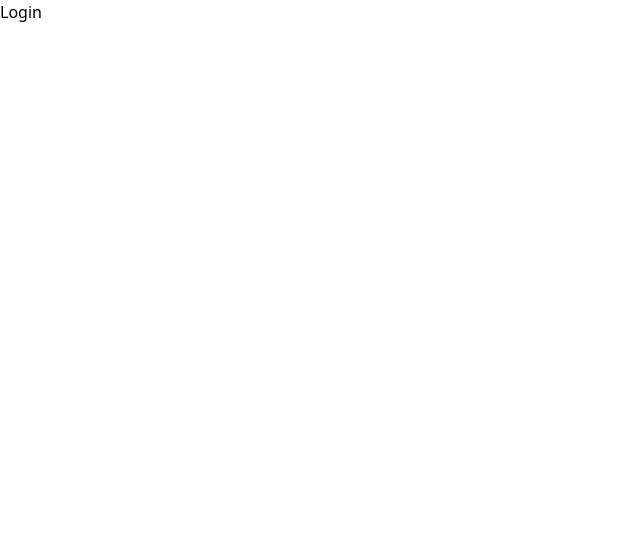
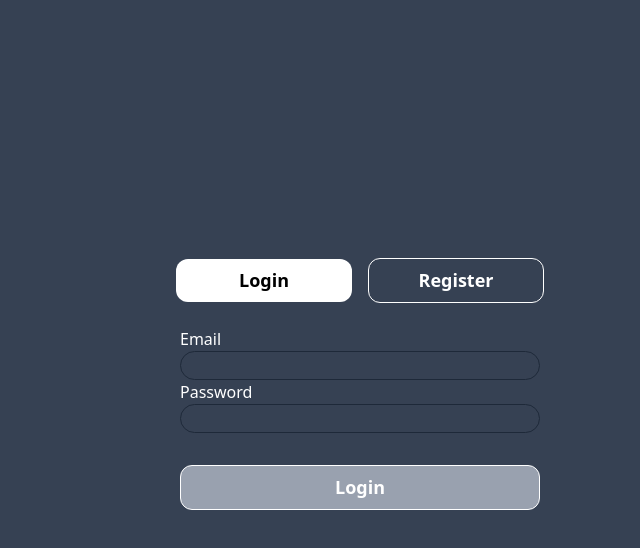
Before and after one commit to Niyonagize6369/portfolio-next, a Next.js app: page /auth/login in a window 1280 px wide. Shown: the top 548 px of the page, without its empty margins (0-640 px from the left). Built offline with nearby package versions, Linux system fonts and the light colour scheme; no server answers.

Commit message:
next app pushed

```diff
--- a/app/admin/page.tsx
+++ b/app/admin/page.tsx
@@ -1,14 +1,22 @@
-"use client"
-import React, { useState } from 'react';
+"use client";
+import React, { useEffect, useState } from "react";
+import { useRouter } from "next/navigation"; // ✅ missing import
 import Login from "@/components/Logins";
 import Signup from "@/components/Signup";
+import { isAdmin } from "@/utils/auth"; // ✅ good import
 
 function Page() {
-    const [activeComponent, setActiveComponent] = useState("login"); // default to login
+  const [activeComponent, setActiveComponent] = useState("login");
+  const router = useRouter();
+
+  useEffect(() => {
+    if (!isAdmin()) {
+      router.push("/auth/login");
+    }
+  }, []);
 
   return (
     <div className="bg-gray-700 min-h-screen flex flex-col lg:flex-row text-white items-center justify-evenly lg:justify-between text-24px px-20">
-            {/* <p className="text-48px text-center w-1/2">Welcome</p> */}
       <div className="w-1/2">
         <div className="flex items-center justify-center gap-4 mb-6">
           <button
@@ -33,7 +41,6 @@ function Page() {
           </button>
         </div>
 
-                {/* Conditional rendering of components */}
         {activeComponent === "login" && <Login />}
         {activeComponent === "signup" && <Signup />}
       </div>
--- a/app/auth/login/page.tsx
+++ b/app/auth/login/page.tsx
@@ -1,8 +1,43 @@
-import React from 'react';
+"use client"
+import React, { useState } from 'react';
+import Login from "@/components/Logins";
+import Signup from "@/components/Signup";
 
 function Page() {
+    const [activeComponent, setActiveComponent] = useState("login"); // default to login
+
     return (
-        <div>Login</div>
+        <div className="bg-gray-700 min-h-screen flex flex-col lg:flex-row text-white items-center justify-evenly lg:justify-between text-24px px-20">
+            {/* <p className="text-48px text-center w-1/2">Welcome</p> */}
+            <div className="w-1/2">
+                <div className="flex items-center justify-center gap-4 mb-6">
+                    <button
+                        onClick={() => setActiveComponent("login")}
+                        className={`w-44 px-6 py-2 rounded-xl text-[18px] font-bold transition-colors duration-700 ${
+                            activeComponent === "login"
+                                ? "bg-white text-black hover:bg-gray hover:text-white hover:border"
+                                : "bg-gray text-white border border-white hover:bg-white hover:text-black"
+                        }`}
+                    >
+                        Login
+                    </button>
+                    <button
+                        onClick={() => setActiveComponent("signup")}
+                        className={`w-44 px-6 py-2 rounded-xl text-[18px] font-bold transition-colors duration-700 ${
+                            activeComponent === "signup"
+                                ? "bg-white text-black hover:bg-gray hover:text-white hover:border"
+                                : "bg-gray text-white border border-white hover:bg-white hover:text-black"
+                        }`}
+                    >
+                        Register
+                    </button>
+                </div>
+
+                {/* Conditional rendering of components */}
+                {activeComponent === "login" && <Login />}
+                {activeComponent === "signup" && <Signup />}
+            </div>
+        </div>
     );
 }
 
--- /dev/null
+++ b/app/forgot-password/page.tsx
@@ -0,0 +1,57 @@
+"use client";
+import { useState } from "react";
+
+const ForgotPasswordPage = () => {
+  const [email, setEmail] = useState("");
+  const [message, setMessage] = useState("");
+
+  const handleSubmit = async (e: React.FormEvent) => {
+    e.preventDefault();
+    setMessage("");
+
+    try {
+      const res = await fetch(
+        `${process.env.NEXT_PUBLIC_BACKEND_URL}/auth/forgot-password`,
+        {
+          method: "POST",
+          headers: { "Content-Type": "application/json" },
+          body: JSON.stringify({ email }),
+        }
+      );
+
+      const data = await res.json();
+      if (res.ok) {
+        setMessage("✅ Reset link sent to your email.");
+      } else {
+        setMessage(`❌ ${data.message}`);
+      }
+    } catch (err) {
+      setMessage("⚠️ Something went wrong. Try again later.");
+    }
+  };
+
+  return (
+    <div className="min-h-screen flex flex-col items-center justify-center">
+      <form onSubmit={handleSubmit} className="space-y-4">
+        <h1 className="text-xl font-bold">Forgot Password</h1>
+        <input
+          type="email"
+          placeholder="Your email"
+          className="p-2 border rounded"
+          value={email}
+          onChange={(e) => setEmail(e.target.value)}
+          required
+        />
+        <button
+          type="submit"
+          className="bg-blue-500 text-white px-4 py-2 rounded"
+        >
+          Send Reset Link
+        </button>
+        {message && <p className="text-sm">{message}</p>}
+      </form>
+    </div>
+  );
+};
+
+export default ForgotPasswordPage;
--- /dev/null
+++ b/app/reset-password/page.tsx
@@ -0,0 +1,57 @@
+"use client";
+import { useParams } from "next/navigation";
+import { useState } from "react";
+
+const ResetPasswordPage = () => {
+  const { token } = useParams();
+  const [newPassword, setNewPassword] = useState("");
+  const [message, setMessage] = useState("");
+
+  const handleReset = async (e: React.FormEvent) => {
+    e.preventDefault();
+
+    try {
+      const res = await fetch(
+        `${process.env.NEXT_PUBLIC_BACKEND_URL}/auth/reset-password/${token}`,
+        {
+          method: "POST",
+          headers: { "Content-Type": "application/json" },
+          body: JSON.stringify({ newPassword }),
+        }
+      );
+      const data = await res.json();
+      if (res.ok) {
+        setMessage("✅ Password reset successfully. You can log in now.");
+      } else {
+        setMessage(`❌ ${data.message}`);
+      }
+    } catch (err) {
+      setMessage("⚠️ Error resetting password.");
+    }
+  };
+
+  return (
+    <div className="min-h-screen flex flex-col items-center justify-center">
+      <form onSubmit={handleReset} className="space-y-4">
+        <h1 className="text-xl font-bold">Reset Your Password</h1>
+        <input
+          type="password"
+          placeholder="New password"
+          className="p-2 border rounded"
+          value={newPassword}
+          onChange={(e) => setNewPassword(e.target.value)}
+          required
+        />
+        <button
+          type="submit"
+          className="bg-green-600 text-white px-4 py-2 rounded"
+        >
+          Reset Password
+        </button>
+        {message && <p className="text-sm">{message}</p>}
+      </form>
+    </div>
+  );
+};
+
+export default ResetPasswordPage;
--- a/components/Blogs.tsx
+++ b/components/Blogs.tsx
@@ -1,3 +1,4 @@
+"use client";
 import React from "react";
 import Image from "next/image";
 import Link from "next/link";
--- a/components/Logins.tsx
+++ b/components/Logins.tsx
@@ -1,43 +1,46 @@
-"use client"
-import React, { useState } from 'react';
+"use client";
+import React, { useState } from "react";
 
 function Login() {
-    const [email, setEmail] = useState('');
-    const [password, setPassword] = useState('');
-    const [errorMsg, setErrorMsg] = useState('');
+  const [email, setEmail] = useState("");
+  const [password, setPassword] = useState("");
+  const [errorMsg, setErrorMsg] = useState("");
   const apiUrl = process.env.NEXT_PUBLIC_BACKEND_URL;
 
   const handleSubmit = async (e: any) => {
     e.preventDefault();
-        setErrorMsg('');
+    setErrorMsg("");
 
     try {
       const res = await fetch(`${apiUrl}/auth/login`, {
-                method: 'POST',
+        method: "POST",
         headers: {
-                    'Content-Type': 'application/json',
+          "Content-Type": "application/json",
         },
         body: JSON.stringify({ email, password }),
       });
 
       if (res.ok) {
-                const {data} = await res.json();
-                console.log('Login successful:', data.token);
-                localStorage.setItem('token', data.token);
+        const { data } = await res.json();
+        console.log("Login successful:", data.token);
+        localStorage.setItem("token", data.token);
+        localStorage.setItem("role", data.user.role);
 
-                // if (typeof window !== 'undefined') {
-                //     if (data.role === 'admin') {
-                //         window.location.href = '/';
-                //     } else {
-                //         window.location.href = '/admin/dashboard';
-                //     }
-                // }
+        if (typeof window !== "undefined") {
+          if (data.role === "admin") {
+            window.location.href = "/admin/dashboard";
+            // localStorage.setItem("role", "admin");
+          } else {
+            window.location.href = "/blogs";
+            // localStorage.setItem("role", "user");
+          }
+        }
       } else {
         const errData = await res.json();
-                setErrorMsg(errData.message || 'Login failed');
+        setErrorMsg(errData.message || "Login failed");
       }
     } catch (error) {
-            setErrorMsg('Network error');
+      setErrorMsg("Network error");
       console.error(error);
     }
   };
@@ -45,8 +48,10 @@ function Login() {
   return (
     <div className="flex flex-col items-center justify-center">
       <form className="items-center" onSubmit={handleSubmit}>
-
-                <label htmlFor="email" className="text-[16px] text-grey">Email</label><br/>
+        <label htmlFor="email" className="text-[16px] text-grey">
+          Email
+        </label>
+        <br />
         <input
           type="email"
           id="email"
@@ -55,9 +60,13 @@ function Login() {
           value={email}
           onChange={(e) => setEmail(e.target.value)}
           required
-                /><br/>
+        />
+        <br />
 
-                <label htmlFor="password" className="text-[16px] text-grey">Password</label><br/>
+        <label htmlFor="password" className="text-[16px] text-grey">
+          Password
+        </label>
+        <br />
         <input
           type="password"
           id="password"
@@ -66,13 +75,16 @@ function Login() {
           value={password}
           onChange={(e) => setPassword(e.target.value)}
           required
-                /><br/>
+        />
+        <br />
 
         {errorMsg && <p className="text-red-500">{errorMsg}</p>}
 
         <button
           type="submit"
-                    className="bg-gray-400 w-full my-8 text-white-900 border border-white px-6 py-2 rounded-xl text-[18px] font-bold hover:bg-green hover:text-black hover:border-green cursor-pointer transition-colors duration-300"
+          className="bg-gray-400 w-full my-8 text-white-900 border
+           border-white px-6 py-2 rounded-xl text-[18px] font-bold hover:bg-green
+            hover:text-black hover:border-green cursor-pointer transition-colors duration-300"
         >
           Login
         </button>
--- a/components/Signup.tsx
+++ b/components/Signup.tsx
@@ -1,123 +1,113 @@
-import React, { useState } from 'react';
+"use client";
+import React, { useState } from "react";
+import axios from "axios";
 
 function Signup() {
-
   const [formData, setFormData] = useState({
-        firstName: '',
-        lastName: '',
-        email: '',
-        password: '',
-        confirmPassword: '',
+    userName: "",
+    email: "",
+    password: "",
+    role: "user",
     conditions: false,
   });
 
-    // State for errors
-    const [error, setError] = useState('');
+  const [error, setError] = useState("");
+  const [success, setSuccess] = useState("");
 
   // Handle input change
-    function handleChange(e: any) {
+  function handleChange(e: React.ChangeEvent<HTMLInputElement>) {
     const { name, value, type, checked } = e.target;
-        setFormData(prev => ({
+    setFormData((prev) => ({
       ...prev,
-            [name]: type === 'checkbox' ? checked : value,
+      [name]: type === "checkbox" ? checked : value,
     }));
   }
 
   // Form submit handler
-    async function handleSubmit(e: any) {
+  async function handleSubmit(e: React.FormEvent) {
     e.preventDefault();
-        setError('');
+    setError("");
+    setSuccess("");
 
-        // Basic validation
     if (!formData.conditions) {
-            setError('You must agree to the terms and conditions');
-            return;
-        }
-        if (formData.password !== formData.confirmPassword) {
-            setError('Passwords do not match');
+      setError("You must agree to the terms and conditions");
       return;
     }
 
     try {
-            // API to register user
-            const res = await fetch('http://localhost:5000/api/v1/auth/signup', {
-                method: 'POST',
-                headers: { 'Content-Type': 'application/json' },
-                body: JSON.stringify(formData),
+      const { userName, email, password, role } = formData;
+      const username = `${userName}`;
+
+      const res = await axios.post("http://localhost:5000/api/v1/auth/signup", {
+        username,
+        email,
+        password,
+        role,
       });
 
-            if (!res.ok) {
-                const errorData = await res.json();
-                setError(errorData.message || 'Failed to register');
-                return;
+      if (res.status === 201) {
+        setSuccess(
+          "Signup successful! Please check your email to verify your account."
+        );
+        setFormData({
+          userName: "",
+          email: "",
+          password: "",
+          role: "user",
+          conditions: false,
+        });
       }
-
-            // On success, redirect user or show message
-            window.location.href = '/admin';
-        } catch (err) {
-            setError('Something went wrong');
+    } catch (err: any) {
+      console.log("Signup Error:", err.response?.data);
+      if (err.response?.data?.message) {
+        setError(err.response.data.message);
+      } else {
+        setError("Something went wrong. Please try again.");
+      }
     }
   }
 
   return (
     <div className="flex flex-col items-center justify-center">
       <form className="items-center" onSubmit={handleSubmit}>
-
-                <label htmlFor="firstName" className="text-[16px] text-grey">First name</label><br/>
+        <label htmlFor="firstName" className="text-[16px] text-grey">
+          UserName
+        </label>
         <input
           type="text"
-                    id="firstName"
-                    name="firstName"
-                    value={formData.firstName}
+          id="userName"
+          name="userName"
+          value={formData.userName}
           onChange={handleChange}
           className="bg-grey text-white border border-gray-800 rounded-2xl text-[18px] w-90"
           required
-                /><br/>
+        />
 
-                <label htmlFor="lastName" className="text-[16px] text-grey">Last name</label><br/>
-                <input
-                    type="text"
-                    id="lastName"
-                    name="lastName"
-                    value={formData.lastName}
-                    onChange={handleChange}
-                    className="bg-grey-400 text-white border border-gray-800 rounded-2xl  text-[18px] w-90"
-                    required
-                /><br/>
-
-                <label htmlFor="email" className="text-[16px] text-grey">Email</label><br/>
+        <label htmlFor="email" className="text-[16px] text-grey">
+          Email
+        </label>
         <input
           type="email"
           id="email"
           name="email"
           value={formData.email}
           onChange={handleChange}
-                    className="bg-grey text-white border border-gray-800 rounded-2xl  text-[18px] w-90"
+          className="bg-grey text-white border border-gray-800 rounded-2xl text-[18px] w-90"
           required
-                /><br/>
+        />
 
-                <label htmlFor="password" className="text-[16px] text-grey">Password</label><br/>
+        <label htmlFor="password" className="text-[16px] text-grey">
+          Password
+        </label>
         <input
           type="password"
           id="password"
           name="password"
           value={formData.password}
           onChange={handleChange}
-                    className="bg-grey text-white border border-gray-800 rounded-2xl  text-[18px] w-90"
+          className="bg-grey text-white border border-gray-800 rounded-2xl text-[18px] w-90"
           required
-                /><br/>
-
-                <label htmlFor="confirmPassword" className="text-[16px] text-grey">Confirm Password</label><br/>
-                <input
-                    type="password"
-                    id="confirmPassword"
-                    name="confirmPassword"
-                    value={formData.confirmPassword}
-                    onChange={handleChange}
-                    className="bg-grey text-white border border-gray-800 rounded-2xl   text-[18px] w-90"
-                    required
-                /><br/>
-
+        />
         <div className="flex w-[300px] gap-2 pt-8">
           <input
             type="checkbox"
@@ -125,15 +115,18 @@ function Signup() {
             name="conditions"
             checked={formData.conditions}
             onChange={handleChange}
-                        value="Yes"
             required
           />
-                    <label htmlFor="conditions" className="text-[14px] leading-none items-center">
-                     Agree terms and Conditions.
+          <label
+            htmlFor="conditions"
+            className="text-[14px] leading-none items-center"
+          >
+            Agree to terms and conditions.
           </label>
         </div>
 
         {error && <p className="text-red-500 mt-2">{error}</p>}
+        {success && <p className="text-green-500 mt-2">{success}</p>}
 
         <button
           type="submit"
@@ -141,7 +134,6 @@ function Signup() {
         >
           Register
         </button>
-
       </form>
     </div>
   );
--- /dev/null
+++ b/utils/auth.ts
@@ -0,0 +1,7 @@
+export function isLoggedIn() {
+    return !!localStorage.getItem("token");
+  }
+
+  export function isAdmin() {
+    return localStorage.getItem("role") === "admin";
+  }
```
Also changed, not shown: app/admin/blogs/page.tsx (+10 -1 lines), app/verify-email/page.tsx (added, +44 -0 lines), components/Admincards.tsx (+6 -1 lines). Lines whose indentation alone changed are shown as unchanged.
